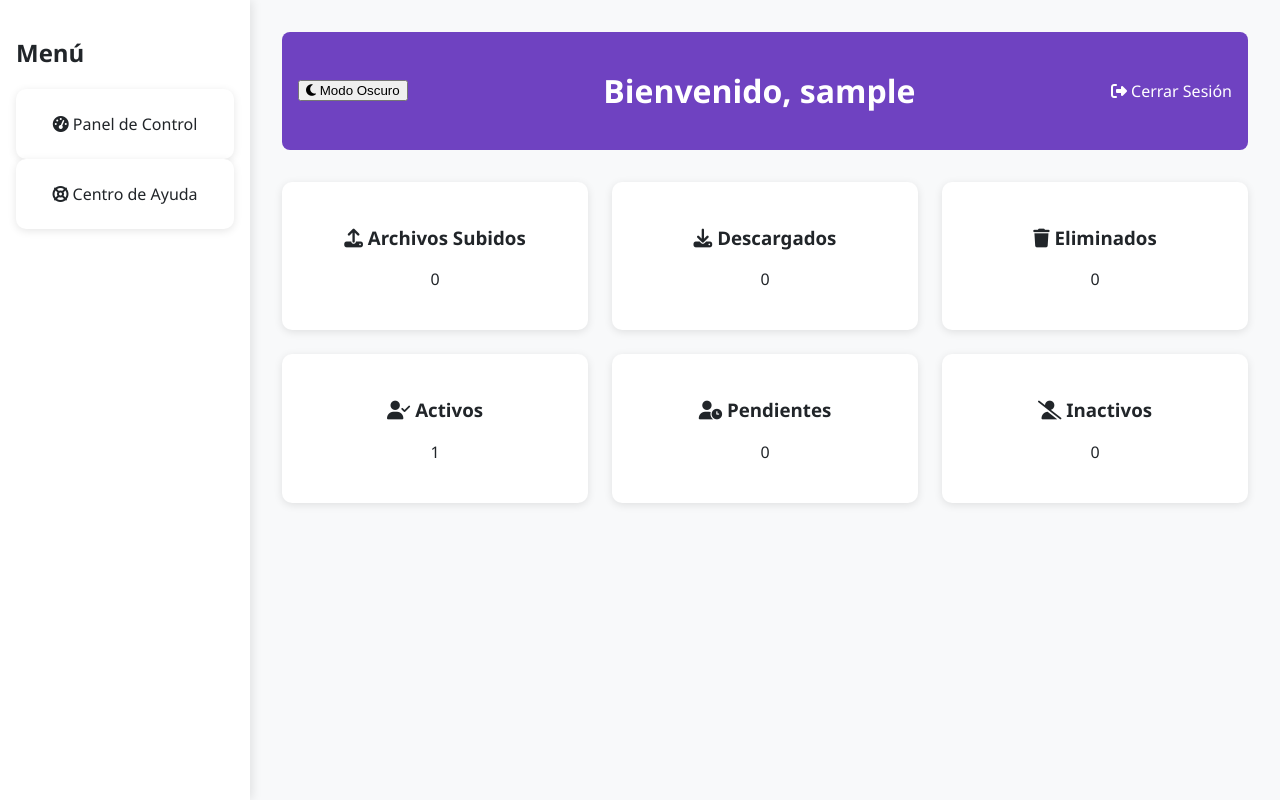
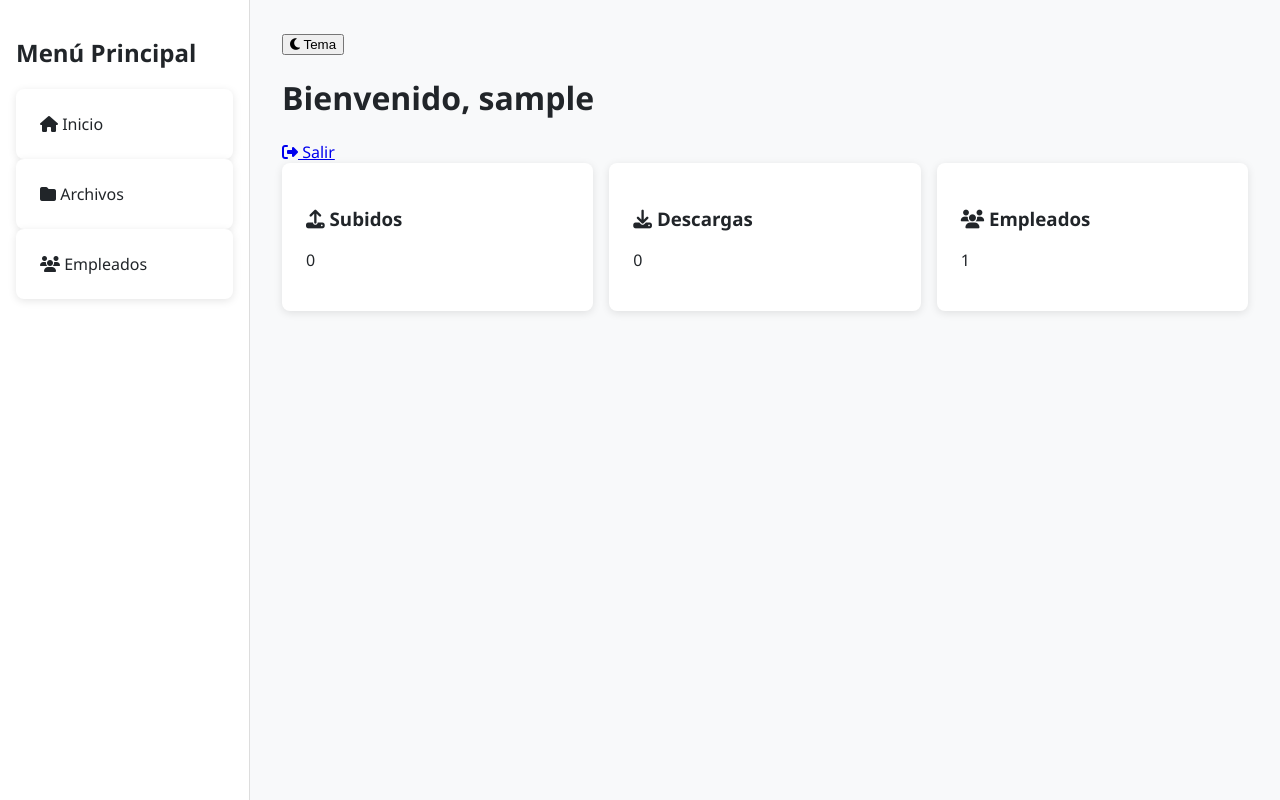
Before and after one commit to RodriOnce/pgroup1-JARR-IB-CM, a PHP site: page /inicio.php in a window 1280 px wide. Run offline with PHP 8.4, Linux system fonts and the light colour scheme; the visitor is signed in with stand-in values (Sample User, id 1); tables that the repository leaves empty or names only in its code hold one stand-in row (values such as "Sample post").

Commit message:
Update inicio.php

```diff
--- a/inicio.php
+++ b/inicio.php
@@ -7,12 +7,18 @@
 $password = "";
 $dbname = "empresa";
 
+// Conexión a la base de datos
 try {
     $conn = new PDO("mysql:host=$servername;dbname=$dbname", $username, $password);
     $conn->setAttribute(PDO::ATTR_ERRMODE, PDO::ERRMODE_EXCEPTION);
 } catch(PDOException $e) {
     die("Error de conexión: " . $e->getMessage());
 }
+
+// Inicializar variables
+$error = "";
+$stats = [];
+$detalles = [];
 
 // Proceso de login
 if ($_SERVER['REQUEST_METHOD'] === 'POST' && isset($_POST['login'])) {
@@ -25,7 +31,9 @@
     $usuario = $stmt->fetch();
 
     if ($usuario && hash('sha256', $input_pass) === $usuario['password']) {
+        $_SESSION['user_id'] = $usuario['id'];
         $_SESSION['username'] = $usuario['nombre'];
+        $_SESSION['es_admin'] = (bool)($usuario['es_admin'] ?? 0);
         header("Location: inici.php");
         exit();
     } else {
@@ -40,21 +48,22 @@
     exit();
 }
 
-// Obtener datos
-$empleados = $conn->query("SELECT * FROM empleados")->fetchAll(PDO::FETCH_ASSOC);
-
-// Datos simulados (reemplazar con consultas reales cuando existan las tablas)
-$archivos = [
-    'subidos' => [],
-    'descargados' => [],
-    'eliminados' => []
+// Obtener datos para admin
+if (isset($_SESSION['es_admin']) && $_SESSION['es_admin']) {
+    // Estadísticas
+    $stats = [
+        'uploads' => $conn->query("SELECT COUNT(*) FROM archivos WHERE tipo = 'subido'")->fetchColumn(),
+        'downloads' => $conn->query("SELECT COUNT(*) FROM archivos WHERE tipo = 'descargado'")->fetchColumn(),
+        'deleted' => $conn->query("SELECT COUNT(*) FROM archivos WHERE eliminado = 1")->fetchColumn(),
+        'empleados' => $conn->query("SELECT COUNT(*) FROM empleados")->fetchColumn()
     ];
 
-$usuarios_estado = [
-    'activos' => $empleados,
-    'pendientes' => [],
-    'inactivos' => []
+    // Detalles
+    $detalles = [
+        'archivos' => $conn->query("SELECT * FROM archivos")->fetchAll(),
+        'empleados' => $conn->query("SELECT * FROM empleados")->fetchAll()
     ];
+}
 ?>
 
 <!DOCTYPE html>
@@ -62,7 +71,7 @@
 <head>
     <meta charset="UTF-8">
     <meta name="viewport" content="width=device-width, initial-scale=1.0">
-    <title>Panel de Control</title>
+    <title>Gestor de Empresa</title>
     <link href="https://cdnjs.cloudflare.com/ajax/libs/font-awesome/6.4.0/css/all.min.css" rel="stylesheet">
     <style>
         :root {
@@ -86,10 +95,10 @@
             margin: 0;
             background: var(--background);
             color: var(--text);
-            transition: all 0.3s ease;
+            transition: all 0.3s;
         }
 
-        .dashboard-container {
+        .dashboard {
             display: grid;
             grid-template-columns: 250px 1fr;
             min-height: 100vh;
@@ -98,149 +107,197 @@
         .sidebar {
             background: var(--card-bg);
             padding: 1rem;
-            box-shadow: 2px 0 10px rgba(0,0,0,0.1);
+            border-right: 1px solid #ddd;
         }
 
         .main-content {
             padding: 2rem;
         }
 
-        .header {
-            display: flex;
-            justify-content: space-between;
-            align-items: center;
-            padding: 1rem;
-            background: var(--header-bg);
-            color: white;
-            margin-bottom: 2rem;
-            border-radius: 8px;
-        }
-
         .stats-grid {
             display: grid;
-            grid-template-columns: repeat(3, 1fr);
-            gap: 1.5rem;
+            grid-template-columns: repeat(auto-fit, minmax(250px, 1fr));
+            gap: 1rem;
         }
 
         .stat-card {
             background: var(--card-bg);
             padding: 1.5rem;
-            border-radius: 10px;
-            text-align: center;
+            border-radius: 8px;
+            cursor: pointer;
+            transition: transform 0.3s;
             box-shadow: 0 2px 8px rgba(0,0,0,0.1);
-            cursor: pointer;
-            transition: transform 0.3s ease;
         }
 
         .stat-card:hover {
             transform: translateY(-3px);
         }
 
-        .detalles-panel {
+        .detail-panel {
+            background: var(--card-bg);
+            padding: 2rem;
+            border-radius: 8px;
+            margin-top: 2rem;
             display: none;
-            margin-top: 2rem;
-            padding: 2rem;
-            background: var(--card-bg);
-            border-radius: 10px;
-            box-shadow: 0 2px 8px rgba(0,0,0,0.1);
         }
 
-        .tabla-detalles {
+        table {
             width: 100%;
             border-collapse: collapse;
             margin-top: 1rem;
         }
 
-        .tabla-detalles th, .tabla-detalles td {
+        th, td {
             padding: 1rem;
             border-bottom: 1px solid #ddd;
             text-align: left;
+        }
+
+        .login-box {
+            max-width: 400px;
+            margin: 5rem auto;
+            padding: 2rem;
+            background: var(--card-bg);
+            border-radius: 10px;
+            box-shadow: 0 2px 15px rgba(0,0,0,0.1);
         }
     </style>
 </head>
 <body data-theme="light">
     <?php if(isset($_SESSION['username'])): ?>
-        <div class="dashboard-container">
+        <div class="dashboard">
+            <!-- Sidebar -->
             <div class="sidebar">
-                <h2>Menú</h2>
-                <nav>
-                    <div class="stat-card" onclick="mostrarSeccion('panel-control')">
-                        <i class="fas fa-tachometer-alt"></i> Panel de Control
+                <h2>Menú Principal</h2>
+                <div class="stat-card" onclick="showDetail('inicio')">
+                    <i class="fas fa-home"></i> Inicio
                 </div>
-                    <div class="stat-card" onclick="mostrarSeccion('centro-ayuda')">
-                        <i class="fas fa-life-ring"></i> Centro de Ayuda
+                <?php if($_SESSION['es_admin']): ?>
+                    <div class="stat-card" onclick="showDetail('archivos')">
+                        <i class="fas fa-folder"></i> Archivos
                     </div>
-                </nav>
+                    <div class="stat-card" onclick="showDetail('empleados')">
+                        <i class="fas fa-users"></i> Empleados
+                    </div>
+                <?php endif; ?>
             </div>
 
+            <!-- Main Content -->
             <div class="main-content">
-                <div class="header">
-                    <button class="theme-toggle" onclick="toggleTheme()">
-                        <i class="fas fa-moon"></i> Modo Oscuro
+                <!-- Header -->
+                <div class="header-bar">
+                    <button onclick="toggleTheme()">
+                        <i class="fas fa-moon"></i> Tema
                     </button>
                     <h1>Bienvenido, <?= htmlspecialchars($_SESSION['username']) ?></h1>
-                    <a href="?logout=1" style="color: white; text-decoration: none;">
-                        <i class="fas fa-sign-out-alt"></i> Cerrar Sesión
+                    <a href="?logout=1">
+                        <i class="fas fa-sign-out-alt"></i> Salir
                     </a>
                 </div>
 
-                <div id="panel-control">
+                <?php if($_SESSION['es_admin']): ?>
+                    <!-- Panel Admin -->
                     <div class="stats-grid">
-                        <!-- Primera fila -->
-                        <div class="stat-card" onclick="mostrarDetalles('archivos-subidos')">
-                            <h3><i class="fas fa-upload"></i> Archivos Subidos</h3>
-                            <p><?= count($archivos['subidos']) ?></p>
-                        </div>
-                        <div class="stat-card" onclick="mostrarDetalles('archivos-descargados')">
-                            <h3><i class="fas fa-download"></i> Descargados</h3>
-                            <p><?= count($archivos['descargados']) ?></p>
-                        </div>
-                        <div class="stat-card" onclick="mostrarDetalles('archivos-eliminados')">
-                            <h3><i class="fas fa-trash"></i> Eliminados</h3>
-                            <p><?= count($archivos['eliminados']) ?></p>
+                        <div class="stat-card" onclick="showDetail('subidos')">
+                            <h3><i class="fas fa-upload"></i> Subidos</h3>
+                            <p><?= $stats['uploads'] ?? 0 ?></p>
                         </div>
 
-                        <!-- Segunda fila -->
-                        <div class="stat-card" onclick="mostrarDetalles('usuarios-activos')">
-                            <h3><i class="fas fa-user-check"></i> Activos</h3>
-                            <p><?= count($usuarios_estado['activos']) ?></p>
+                        <div class="stat-card" onclick="showDetail('descargas')">
+                            <h3><i class="fas fa-download"></i> Descargas</h3>
+                            <p><?= $stats['downloads'] ?? 0 ?></p>
                         </div>
-                        <div class="stat-card" onclick="mostrarDetalles('usuarios-pendientes')">
-                            <h3><i class="fas fa-user-clock"></i> Pendientes</h3>
-                            <p><?= count($usuarios_estado['pendientes']) ?></p>
-                        </div>
-                        <div class="stat-card" onclick="mostrarDetalles('usuarios-inactivos')">
-                            <h3><i class="fas fa-user-slash"></i> Inactivos</h3>
-                            <p><?= count($usuarios_estado['inactivos']) ?></p>
+
+                        <div class="stat-card" onclick="showDetail('empleados')">
+                            <h3><i class="fas fa-users"></i> Empleados</h3>
+                            <p><?= $stats['empleados'] ?? 0 ?></p>
                         </div>
                     </div>
 
-                    <!-- Paneles de detalles -->
-                    <div id="detalles-container"></div>
+                    <!-- Detalles Archivos -->
+                    <div class="detail-panel" id="subidos-detail">
+                        <h3>Archivos Subidos</h3>
+                        <table>
+                            <thead>
+                                <tr>
+                                    <th>ID</th>
+                                    <th>Nombre</th>
+                                    <th>Fecha</th>
+                                </tr>
+                            </thead>
+                            <tbody>
+                                <?php foreach ($detalles['archivos'] as $archivo): ?>
+                                    <?php if($archivo['tipo'] === 'subido'): ?>
+                                    <tr>
+                                        <td><?= $archivo['id'] ?></td>
+                                        <td><?= htmlspecialchars($archivo['nombre_archivo']) ?></td>
+                                        <td><?= $archivo['fecha'] ?></td>
+                                    </tr>
+                                    <?php endif; ?>
+                                <?php endforeach; ?>
+                            </tbody>
+                        </table>
                     </div>
 
-                <div id="centro-ayuda" style="display: none;">
-                    <!-- Contenido del centro de ayuda -->
+                    <!-- Detalles Empleados -->
+                    <div class="detail-panel" id="empleados-detail">
+                        <h3>Listado de Empleados</h3>
+                        <table>
+                            <thead>
+                                <tr>
+                                    <th>ID</th>
+                                    <th>Nombre</th>
+                                    <th>Administrador</th>
+                                </tr>
+                            </thead>
+                            <tbody>
+                                <?php foreach ($detalles['empleados'] as $emp): ?>
+                                <tr>
+                                    <td><?= $emp['id'] ?></td>
+                                    <td><?= htmlspecialchars($emp['nombre']) ?></td>
+                                    <td><?= $emp['es_admin'] ? 'Sí' : 'No' ?></td>
+                                </tr>
+                                <?php endforeach; ?>
+                            </tbody>
+                        </table>
                     </div>
+
+                <?php else: ?>
+                    <!-- Panel Usuario Normal -->
+                    <div class="stat-card">
+                        <h3><i class="fas fa-user"></i> Panel de Usuario</h3>
+                        <p>Bienvenido al sistema de gestión interno</p>
+                    </div>
+                <?php endif; ?>
             </div>
         </div>
     <?php else: ?>
-        <div style="max-width: 400px; margin: 5rem auto; padding: 2rem;">
-            <div class="stat-card">
-                <h2>Iniciar Sesión</h2>
-                <?php if(isset($error)): ?>
-                    <div style="color: red;"><?= $error ?></div>
+        <!-- Formulario Login -->
+        <div class="login-box">
+            <h2><i class="fas fa-sign-in-alt"></i> Iniciar Sesión</h2>
+            <?php if(!empty($error)): ?>
+                <div class="error-message"><?= $error ?></div>
             <?php endif; ?>
             <form method="POST">
                 <input type="text" name="nombre" placeholder="Usuario" required>
                 <input type="password" name="password" placeholder="Contraseña" required>
-                    <button type="submit">Ingresar</button>
+                <button type="submit">
+                    <i class="fas fa-unlock"></i> Ingresar
+                </button>
             </form>
-            </div>
         </div>
     <?php endif; ?>
 
     <script>
+        // Funcionalidades JavaScript
+        function showDetail(tipo) {
+            document.querySelectorAll('.detail-panel').forEach(panel => {
+                panel.style.display = 'none';
+            });
+            const panel = document.getElementById(`${tipo}-detail`);
+            if(panel) panel.style.display = 'block';
+        }
+
         function toggleTheme() {
             const body = document.body;
             const newTheme = body.getAttribute('data-theme') === 'dark' ? 'light' : 'dark';
@@ -248,56 +305,6 @@
             localStorage.setItem('theme', newTheme);
         }
 
-        function mostrarSeccion(seccion) {
-            document.querySelectorAll('.main-content > div').forEach(div => {
-                div.style.display = 'none';
-            });
-            document.getElementById(seccion).style.display = 'block';
-        }
-
-        function mostrarDetalles(tipo) {
-            const contenedor = document.getElementById('detalles-container');
-            let html = `
-                <div class="detalles-panel">
-                    <h3>Detalles de ${tipo.replace('-', ' ').toUpperCase()}</h3>
-                    <table class="tabla-detalles">
-                        <thead>
-                            <tr>
-                                <th>ID</th>
-                                <th>Nombre</th>
-                                <th>Usuario</th>
-                                <th>Email</th>
-                                <th>Departamento</th>
-                            </tr>
-                        </thead>
-                        <tbody>
-                            ${generarFilas(tipo)}
-                        </tbody>
-                    </table>
-                </div>
-            `;
-            contenedor.innerHTML = html;
-        }
-
-        function generarFilas(tipo) {
-            // Simular datos - reemplazar con datos reales de la base de datos
-            const datos = {
-                'usuarios-activos': <?= json_encode($usuarios_estado['activos']) ?>,
-                'usuarios-pendientes': <?= json_encode($usuarios_estado['pendientes']) ?>,
-                'usuarios-inactivos': <?= json_encode($usuarios_estado['inactivos']) ?>
-            }[tipo] || [];
-
-            return datos.map(item => `
-                <tr>
-                    <td>${item.id || ''}</td>
-                    <td>${item.nombre || ''}</td>
-                    <td>${item.user || ''}</td>
-                    <td>${item.mail || ''}</td>
-                    <td>${item.dpt || ''}</td>
-                </tr>
-            `).join('');
-        }
-
         // Cargar tema guardado
         document.body.setAttribute('data-theme', localStorage.getItem('theme') || 'light');
     </script>
```
Lines whose indentation alone changed are shown as unchanged.
